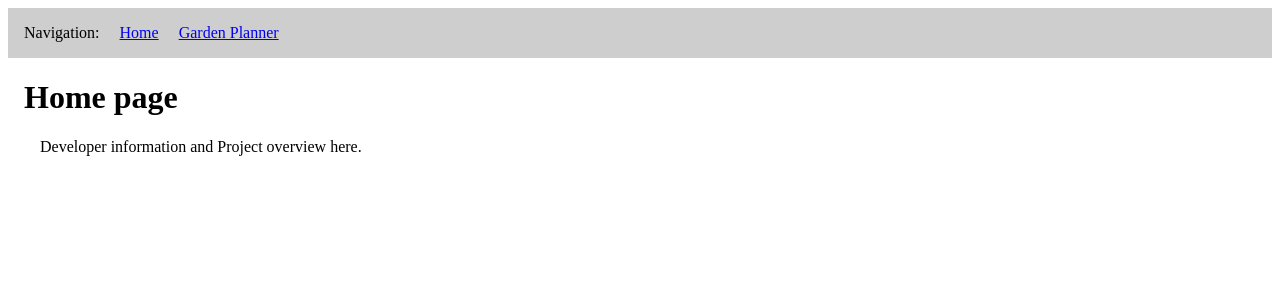
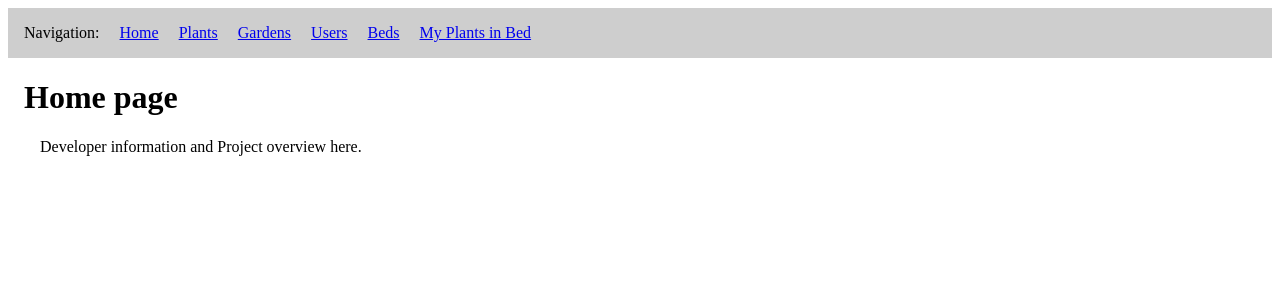
Before and after one commit to visokoo/garden_planner, a Flask app: page / in a window 1280 px wide. Shown: the top 300 px of the page. Run offline with Flask 3, Linux system fonts and the light colour scheme; some libraries are stand-ins or nearby versions.

Commit message:
Fix merge conflicts

```diff
--- a/app.py
+++ b/app.py
@@ -21,9 +21,9 @@ def home():
     print(f"Error rendering page: {e}")
     return "An error occurred while rendering the page.", 500
 
-
-@app.route("/garden-planner", methods=["GET"])
-def garden_planner():
+# -------------- [ PLANT ] -------------- #
+@app.route("/plants", methods=["GET"])
+def plants():
   try:
     db_connection = db.connect_db()  # Open our database connection
 
@@ -50,7 +50,205 @@ def garden_planner():
     if "db_connection" in locals() and db_connection:
         db_connection.close()
 
+# -------------- [ GARDEN ] -------------- #
+@app.route("/gardens", methods=["GET"])
+def gardens():
+  try:
+    db_connection = db.connect_db()  # Open our database connection
 
+    # query1 = "SELECT * FROM Garden;"
+    query1 = "SELECT Garden.garden_id, Garden.description, Garden.location, \
+              CONCAT(User.first_name, ' ', User.last_name) AS owner \
+              FROM Garden JOIN User on Garden.user_id = User.user_id;"
+    gardens = db.query(db_connection, query1).fetchall()
+
+    query2 = "SELECT User.user_id, CONCAT(User.first_name, ' ', User.last_name) AS owner FROM User;"
+    users = db.query(db_connection, query2).fetchall()
+
+    # Render the garden.j2 file, and also send the renderer
+    return render_template(
+      "garden.j2", gardens=gardens, users=users
+    )
+
+  except Exception as e:
+    print(f"Error executing queries: {e}")
+    return(f"An error occurred while executing the database queries.", 500)
+
+  finally:
+    # Close the DB connection, if it exists
+    if "db_connection" in locals() and db_connection:
+        db_connection.close()
+
+# -------------- [ BED ] -------------- #
+@app.route("/beds", methods=["GET"])
+def beds():
+  try:
+    db_connection = db.connect_db()  # Open our database connection
+
+    # Create and execute our queries
+
+    # Query 1: Get all identifying information to populate the "View All Beds" table
+    query1 = "SELECT * FROM Bed;"
+    beds = db.query(db_connection, query1).fetchall()
+
+    # Query 2: Get all garden_id and name to populate the Garden dropdown
+    query2 = "SELECT garden_id, description FROM Garden ORDER BY description;"
+    gardens_dropdown = db.query(db_connection, query2).fetchall()
+
+    # Render the file, and also send the renderer
+    # a couple objects that contains information
+    return render_template(
+      "bed.j2", beds=beds, gardens_dropdown=gardens_dropdown
+    )
+
+  except Exception as e:
+    print(f"Error executing queries: {e}")
+    return(f"An error occurred while executing the database queries.", 500)
+
+  finally:
+    # Close the DB connection, if it exists
+    if "db_connection" in locals() and db_connection:
+        db_connection.close()
+
+# -------------- [ PLANT IN BED ] -------------- #
+@app.route("/plants-in-beds", methods=["GET"])
+def plants_in_beds():
+  try:
+    db_connection = db.connect_db()  # Open our database connection
+
+    # Create and execute our queries
+
+    # Query 1: Get all identifying information to populate the "View All Of My Plants" table
+    query1 = "SELECT Plant.species, Plant.plant_category, Plant_In_Bed.id, \
+        Plant_In_Bed.date_planted, Plant_In_Bed.plant_quantity, Bed.bed_id, Bed.label \
+        FROM Plant_In_Bed \
+        INNER JOIN Plant ON Plant_In_Bed.plant_id = Plant.plant_id \
+        INNER JOIN Bed ON Plant_In_Bed.bed_id = Bed.bed_id \
+        ORDER BY Plant_In_Bed.date_planted DESC;"
+    my_plants = db.query(db_connection, query1).fetchall()
+
+    # Query 2: Get all bed_id and label to populate the Bed dropdown
+    query2 = "SELECT bed_id, label FROM Bed ORDER BY label;"
+    beds_dropdown = db.query(db_connection, query2).fetchall()
+
+    # Query 3: Get all plant_id and species to populate the Plant dropdown
+    query3 = "SELECT plant_id, species FROM Plant ORDER BY species;"
+    plants_dropdown = db.query(db_connection, query3).fetchall()
+
+    # Render the file, and also send the renderer
+    # a couple objects that contains information
+    return render_template(
+      "plant_in_bed.j2", my_plants=my_plants, beds_dropdown=beds_dropdown, plants_dropdown=plants_dropdown
+    )
+
+  except Exception as e:
+    print(f"Error executing queries: {e}")
+    return(f"An error occurred while executing the database queries.", 500)
+
+  finally:
+    # Close the DB connection, if it exists
+    if "db_connection" in locals() and db_connection:
+        db_connection.close()
+
+# NOTE TO SELF ADD CITATION FOR AI USAGE
+# PROMPT: Could you help me translate this into the flask routes: -- populate target plant's current data into Update Plant Form
+#SELECT Plant_plant_id, bed_id, date_planted, plant_quantity
+#FROM Plant_In_Bed
+#WHERE id = :plant_in_bed_id_selected_from_all__of_my_plants_page;
+
+@app.route("/edit-plant-in-bed/<int:id>", methods=["GET"])
+def edit_plant_in_bed(id):
+    db_connection = None
+    try:
+        db_connection = db.connect_db()
+
+        # The query uses %s as a placeholder for the ID
+        query = "SELECT plant_id, bed_id, date_planted, plant_quantity \
+                 FROM Plant_In_Bed \
+                 WHERE id = %s;"
+
+        # We pass the 'id' from the URL into the query execution
+        # Note: (id,) is a tuple, which the database connector requires
+        cursor = db.query(db_connection, query, (id,))
+        plant_data = cursor.fetchone() # Use fetchone() since we only want one row
+
+        # We also likely need these for the dropdowns in the update form
+        query2 = "SELECT plant_id, species FROM Plant;"
+        plants_dropdown = db.query(db_connection, query2).fetchall()
+
+        query3 = "SELECT bed_id, label FROM Bed;"
+        beds_dropdown = db.query(db_connection, query3).fetchall()
+
+        return render_template(
+            "update_plant_in_bed.j2",
+            plant_data = plant_data,
+            plants_dropdown=plants_dropdown,
+            beds_dropdown=beds_dropdown
+        )
+
+    except Exception as e:
+        print(f"Error: {e}")
+        return "Error fetching plant data.", 500
+    finally:
+        if db_connection:
+            db_connection.close()
+
+# -------------- [ USER ] -------------- #
+@app.route("/users", methods=["GET"])
+def users():
+  try:
+    db_connection = db.connect_db()  # Open our database connection
+
+    # Create and execute our queries
+
+    # Query 1: Get all identifying information to populate the "View All Of My Plants" table
+    query = "SELECT * FROM User"
+    users = db.query(db_connection, query).fetchall()
+
+
+    # Render the file, and also send the renderer
+    # a couple objects that contains information
+    return render_template(
+      "user.j2", users=users
+    )
+
+  except Exception as e:
+    print(f"Error executing queries: {e}")
+    return(f"An error occurred while executing the database queries.", 500)
+
+  finally:
+    # Close the DB connection, if it exists
+    if "db_connection" in locals() and db_connection:
+        db_connection.close()
+
+@app.route("/edit-user/<int:id>", methods=["GET"])
+def edit_user(id):
+    db_connection = None
+    try:
+        db_connection = db.connect_db()
+
+        # The query uses %s as a placeholder for the ID
+        query = "SELECT * \
+                 FROM User \
+                 WHERE user_id = %s;"
+
+        # We pass the 'id' from the URL into the query execution
+        # Note: (id,) is a tuple, which the database connector requires
+        cursor = db.query(db_connection, query, (id,))
+        user_data = cursor.fetchone() # Use fetchone() since we only want one row
+
+
+        return render_template(
+            "update_user.j2",
+            user_data = user_data,
+        )
+
+    except Exception as e:
+        print(f"Error: {e}")
+        return "Error fetching plant data.", 500
+    finally:
+        if db_connection:
+            db_connection.close()
 
 # ########################################
 # ########## LISTENER
--- a/templates/main.j2
+++ b/templates/main.j2
@@ -9,7 +9,11 @@
     <nav>
         Navigation:
         <a href="/">Home</a>
-        <a href="/garden-planner">Garden Planner</a>
+        <a href="/plants">Plants</a>
+        <a href="/gardens">Gardens</a>
+        <a href="/users">Users</a>
+        <a href="/beds">Beds</a>
+        <a href="/plants-in-beds">My Plants in Bed</a>
     </nav>
 
     {% block content %}{% endblock %}
```
Also changed, not shown: database/DML.sql (added, +102 -0 lines), 1 other file.
